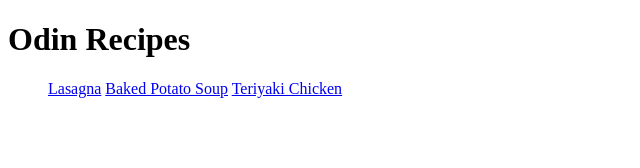
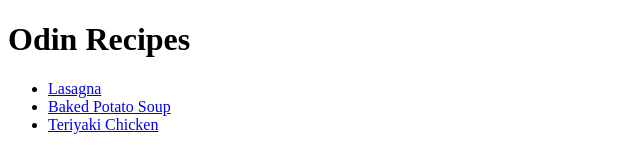
Before and after one commit to rhouseman/odin-recipes, a plain HTML site: page index.html in a window 1280 px wide. Shown: the whole page, without its empty margins (0-640 px from the left). Drawn offline with Linux system fonts and the light colour scheme.

Commit message:
Add links to unordered list

```diff
--- a/index.html
+++ b/index.html
@@ -8,9 +8,9 @@
 <body>
     <h1>Odin Recipes</h1>
     <ul>
-        <a href="./recipes/lasagna.html">Lasagna</a>
-        <a href="./recipes/bakedpotatosoup.html">Baked Potato Soup</a>
-        <a href="./recipes/teriyakichicken.html">Teriyaki Chicken</a>
+        <li><a href="./recipes/lasagna.html">Lasagna</a></li>
+        <li><a href="./recipes/bakedpotatosoup.html">Baked Potato Soup</a></li>
+        <li><a href="./recipes/teriyakichicken.html">Teriyaki Chicken</a></li>
     </ul>
 </body>
 </html>
```
